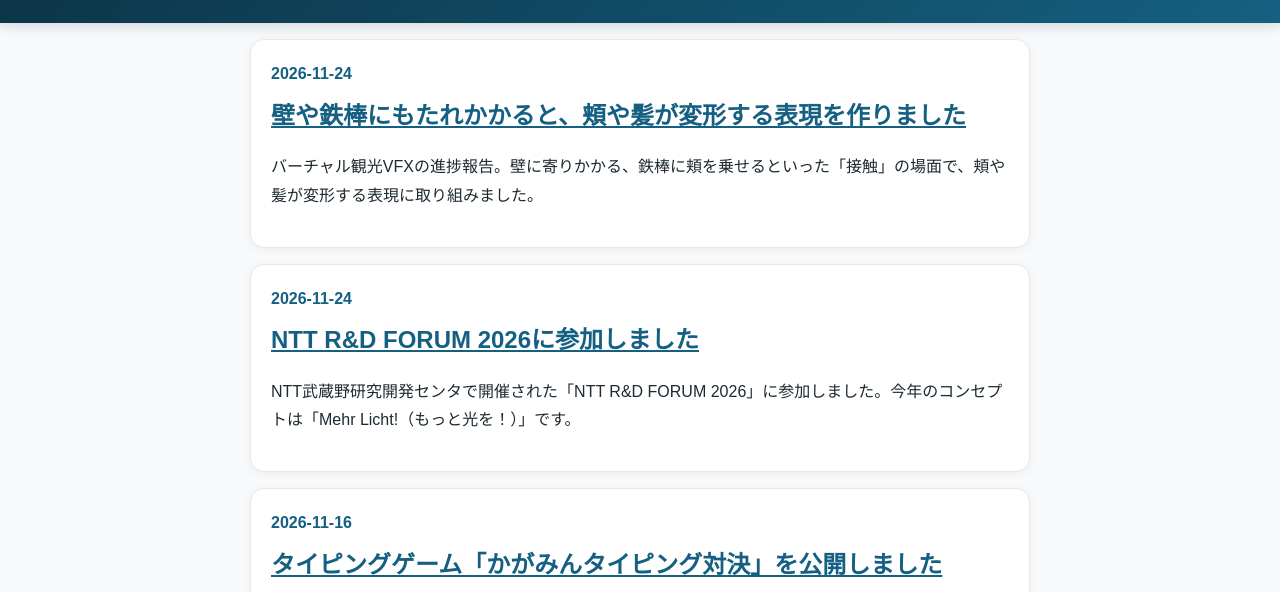
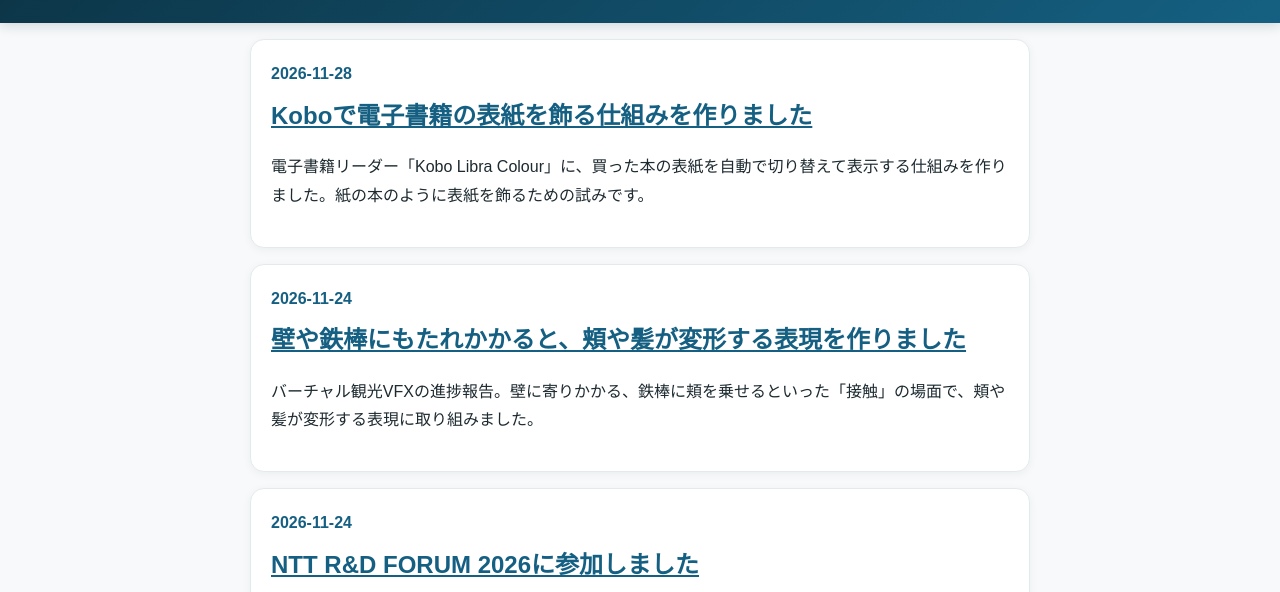
Before and after one commit to MizukamiTaiga/MizukamiTaiga.github.io, a plain HTML site: page blog/index.html in a window 1280 px wide. Shown: the part 208-800 px from the top of the page. Drawn offline with Linux system fonts and the light colour scheme.

Commit message:
Add Kobo cover frame post

```diff
--- a/blog/index.html
+++ b/blog/index.html
@@ -40,6 +40,11 @@ header.site{position:sticky;top:0;z-index:30;box-shadow:0 2px 12px rgba(11,47,63
 <header class="site" id="top" style="padding:34px 20px 26px"><div class="wrap" style="display:block"><div class="brand"><a href="../">Taiga Mizukami</a><span>Blog</span></div><h1 style="color:#fff;margin:.35em 0 .15em">Blog</h1><p style="margin:.2em 0;color:#dce8ec">研究と制作の近況を、公開できる範囲で書いていきます。</p><nav class="hnav" style="margin-top:10px"><a href="../" style="margin-left:0"><i>01</i>トップ</a><a href="../#research"><i>02</i>Research</a><a href="../#projects"><i>03</i>Projects</a><a href="https://github.com/MizukamiTaiga" target="_blank" rel="noopener"><i>04</i>GitHub</a></nav></div></header>
 <main class="wrap">
 <article class="card">
+<div class="date">2026-11-28</div>
+<h2 style="margin:.2em 0"><a href="2026-11-28-kobo-cover-frame.html">Koboで電子書籍の表紙を飾る仕組みを作りました</a></h2>
+<p>電子書籍リーダー「Kobo Libra Colour」に、買った本の表紙を自動で切り替えて表示する仕組みを作りました。紙の本のように表紙を飾るための試みです。</p>
+</article>
+<article class="card">
 <div class="date">2026-11-24</div>
 <h2 style="margin:.2em 0"><a href="2026-11-24-vfx-cheek-deform.html">壁や鉄棒にもたれかかると、頬や髪が変形する表現を作りました</a></h2>
 <p>バーチャル観光VFXの進捗報告。壁に寄りかかる、鉄棒に頬を乗せるといった「接触」の場面で、頬や髪が変形する表現に取り組みました。</p>
```
